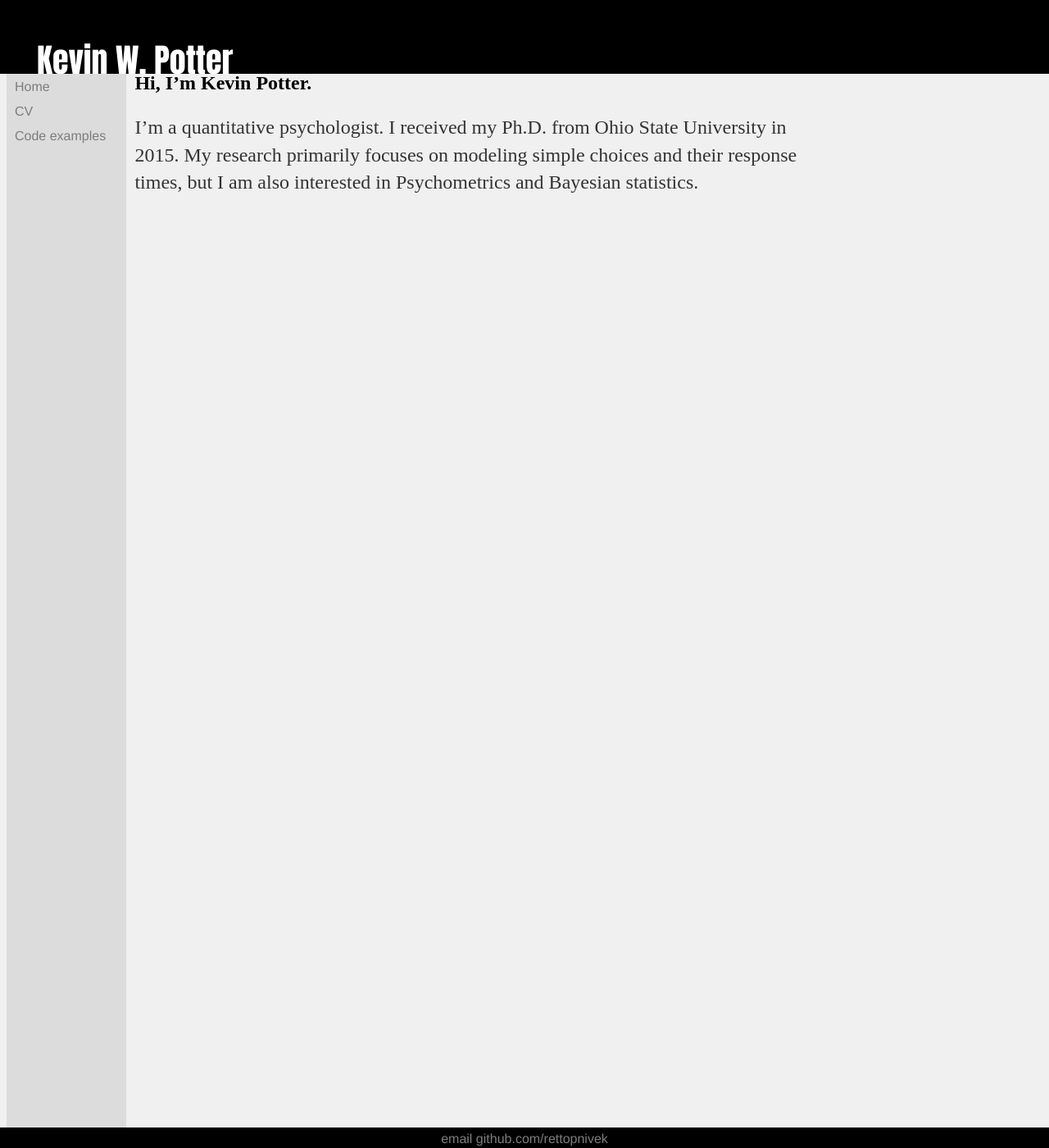
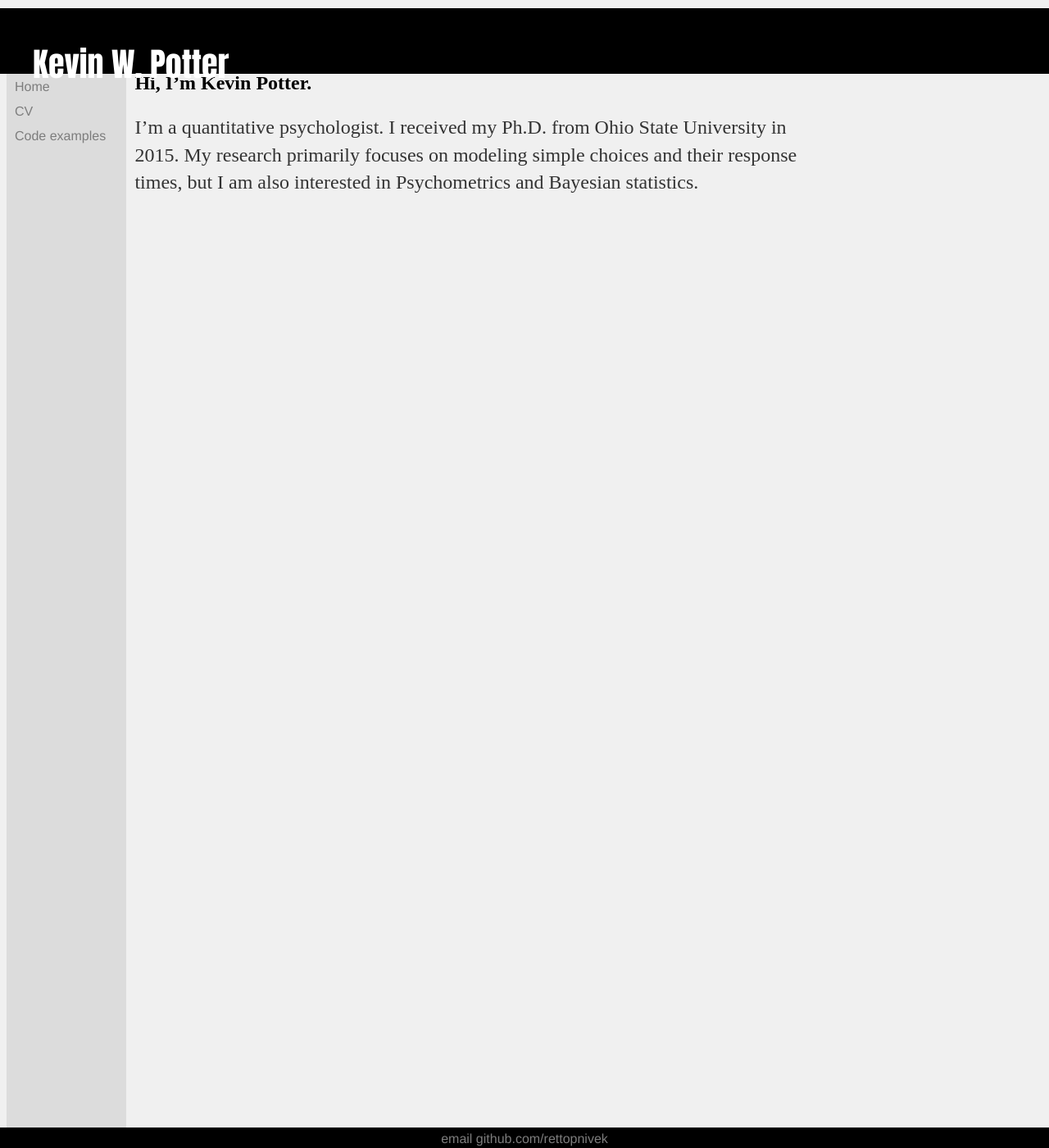
Before and after one commit to rettopnivek/rettopnivek.github.io, a Jekyll site: the page built from index.md, in a window 1280 px wide and 1400 px high. Shown: the whole window at 82% size. Built offline with Jekyll 4.4.1, drawn with Linux system fonts in a browser that asks for light colours.

Commit message:
Update main.css

```diff
--- a/css/main.css
+++ b/css/main.css
@@ -12,7 +12,8 @@ body {
     background-color:black;
     height:80px;
     color:white;
-    padding:5px;
+    margin-top:10px;
+    margin-bottom:10px;
 }
 /* Navigation bar */
 #nav {
```
